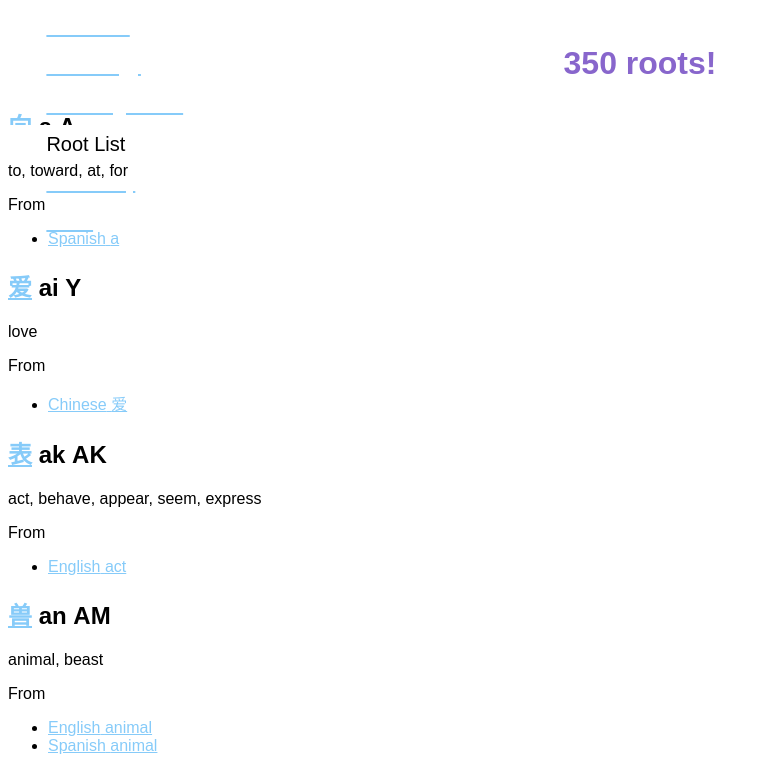
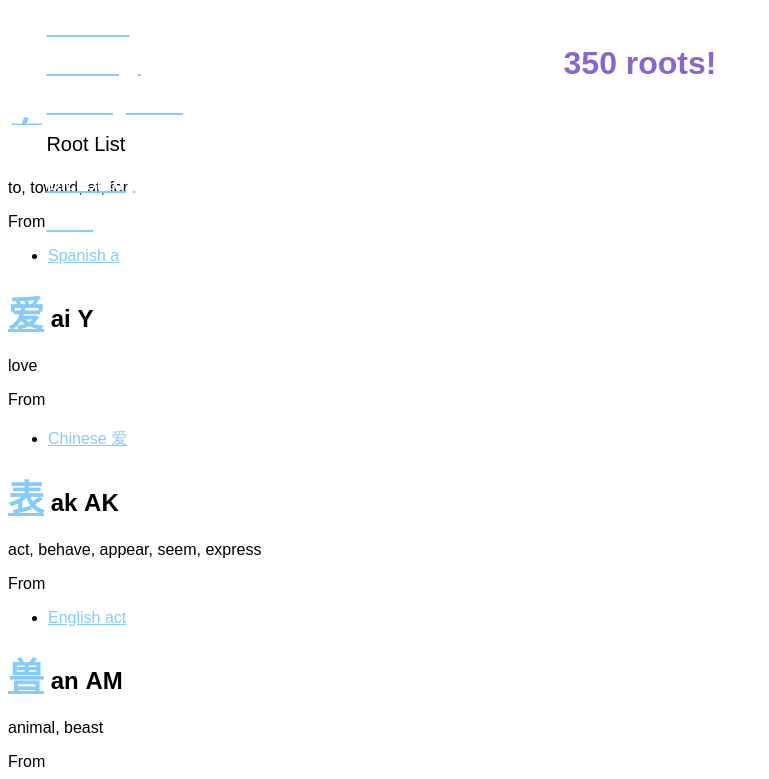
Before and after one commit to cstuartroe/jaobon, a React app: page /roots in a window 1280 px wide. Shown: the top 779 px of the page, without its empty margins (0-769 px from the left). Built offline with nearby package versions, Linux system fonts and the light colour scheme; the HTML template or start-up script is replaced by a standard one.

Commit message:
Handwriting font

```diff
--- a/src/AnnotatedText.tsx
+++ b/src/AnnotatedText.tsx
@@ -34,6 +34,7 @@ class AnnotatedCharacter extends Component<ACProps, ACState> {
               <a
                   href={`/roots#${this.props.syllable}`}
                   target="_blank"
+                  className="cjk"
               >
                   {root.CJK}
               </a>
@@ -82,7 +83,7 @@ export default function AnnotatedText(props: Props) {
             if (chunk === undefined) {
                 console.error(`Unknown char: ${c}`);
             } else {
-                chunks.push(chunk);
+                chunks.push(<span className="cjk">{chunk}</span>);
             }
         }
     }
--- a/src/RootList.tsx
+++ b/src/RootList.tsx
@@ -34,6 +34,7 @@ export default class RootList extends Component<Props, State> {
                 <a
                     href={`https://en.wiktionary.org/wiki/${rootInfo.CJK}`}
                     target="_blank"
+                    className="cjk"
                 >
                   {rootInfo.CJK}
                 </a>
--- a/static/css/fonts.css
+++ b/static/css/fonts.css
@@ -25,3 +25,10 @@
          url("/static/font/GentiumPlus-R.otf") format('opentype');
     font-weight: normal;
 }
+
+@font-face {
+    font-family: "Xiao Lai";
+    src: url("/static/font/XiaolaiSC-Regular.ttf") format('truetype');
+    src: url("/static/font/XiaolaiSC-Regular.otf") format('opentype');
+    font-weight: normal;
+}
--- a/static/scss/main.scss
+++ b/static/scss/main.scss
@@ -3,6 +3,11 @@ $ice_blue: #86cbf9;
 
 * {
   font-family: "Kanit", sans-serif;
+}
+
+.cjk {
+  font-family: "Xiao Lai";
+  font-size: 150%;
 }
 
 a {
@@ -53,7 +58,6 @@ h1 {
   padding: 0 0.25vh;
 
   a {
-    font-size: 2.5vh;
     line-height: 250%;
     color: inherit;
 
```
Also changed, not shown: 2 other files (tests, documents, lock files or other folders).
